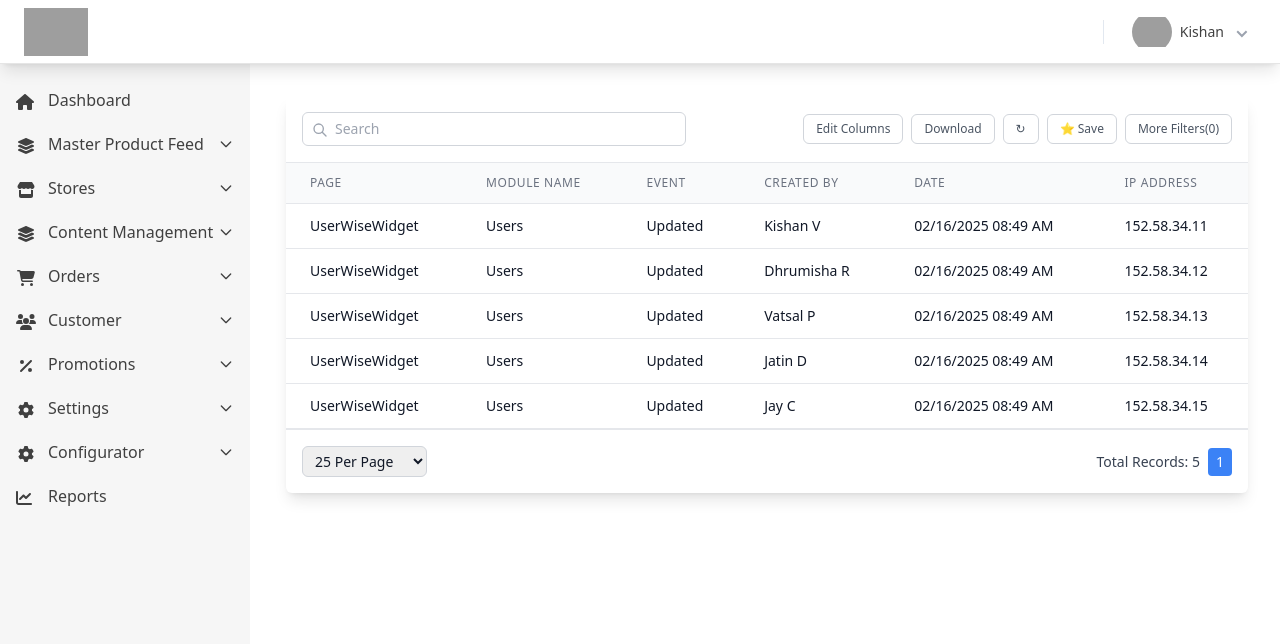
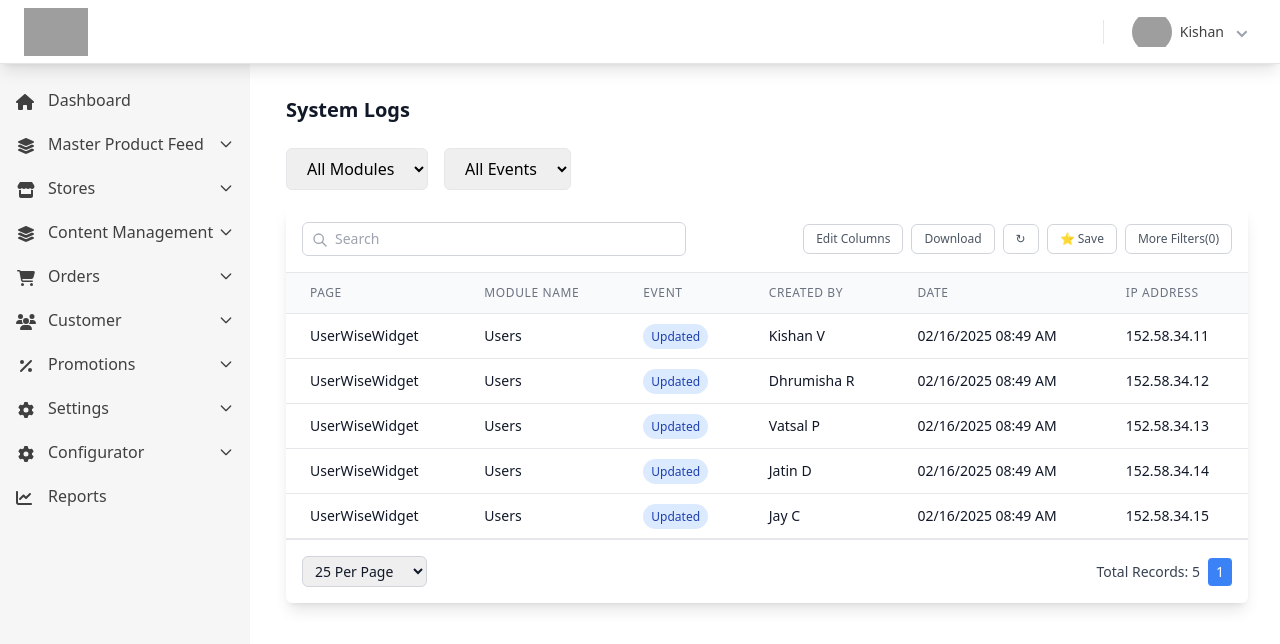
Before and after one commit to Kishan-Vadaliya/LanoRevAmp, a Next.js app in the folder frontend/: page /admin/settings/system-log in a window 1280 px wide. Shown: the top 644 px of the page. Built offline with nearby package versions, Linux system fonts and the light colour scheme; grey boxes are pictures that could not be loaded.

Commit message:
refactor: implement reusable FilterSelect and TableFilters components, enhance layout with PageLayout in user and role management pages

```diff
--- a/frontend/src/admin-pages/settingRole/page.tsx
+++ b/frontend/src/admin-pages/settingRole/page.tsx
@@ -2,6 +2,8 @@
 import React, { useState } from "react";
 import { createColumnHelper } from "@tanstack/react-table";
 import CustomTable from "../../components/CustomTable/CustomTable";
+import PageLayout from "../../components/common/PageLayout";
+import TableFilters from "../../components/common/TableFilters";
 
 interface Role {
   name: string;
@@ -36,6 +38,19 @@ export default function Roles() {
       status: "Active",
     },
   ]);
+
+  const [searchQuery, setSearchQuery] = useState("");
+  const [statusFilter, setStatusFilter] = useState("all");
+
+  const filteredData = data.filter((role) => {
+    const matchesSearch =
+      role.name.toLowerCase().includes(searchQuery.toLowerCase()) ||
+      role.description.toLowerCase().includes(searchQuery.toLowerCase());
+
+    const matchesStatus = statusFilter === "all" || role.status === statusFilter;
+
+    return matchesSearch && matchesStatus;
+  });
 
   const columns = [
     columnHelper.accessor("name", {
@@ -83,21 +98,30 @@ export default function Roles() {
   ];
 
   return (
-    <div className="px-4 sm:px-6 lg:px-8 py-8 w-full max-w-full">
-      <div className="sm:flex sm:items-center mb-6">
-        <div className="sm:flex-auto">
-          <h1 className="text-xl font-semibold text-gray-900">Roles</h1>
-        </div>
-        <div className="mt-4 sm:mt-0 sm:ml-16 sm:flex-none">
-          <button
-            type="button"
-            className="inline-flex items-center justify-center rounded-md border border-transparent bg-blue-500 px-4 py-2 text-sm font-medium text-white shadow-sm hover:bg-blue-600"
-          >
-            Create Roles
-          </button>
-        </div>
-      </div>
-      <CustomTable<Role> columns={columns} data={data} />
-    </div>
+    <PageLayout
+      title="Roles"
+      actionButton={{
+        text: "Create Roles",
+        onClick: () => {/* handle create */},
+      }}
+    >
+      <TableFilters
+        searchQuery={searchQuery}
+        onSearchChange={setSearchQuery}
+        searchPlaceholder="Search by role name..."
+        filters={{
+          status: {
+            value: statusFilter,
+            onChange: setStatusFilter,
+            label: "All Status",
+            options: [
+              { value: "Active", label: "Active" },
+              { value: "Inactive", label: "Inactive" },
+            ],
+          },
+        }}
+      />
+      <CustomTable<Role> columns={columns} data={filteredData} />
+    </PageLayout>
   );
 }
--- a/frontend/src/admin-pages/settingSystemLogs/page.tsx
+++ b/frontend/src/admin-pages/settingSystemLogs/page.tsx
@@ -2,6 +2,8 @@
 import React, { useState } from "react";
 import { createColumnHelper } from "@tanstack/react-table";
 import CustomTable from "../../components/CustomTable/CustomTable";
+import PageLayout from "../../components/common/PageLayout";
+import TableFilters from "../../components/common/TableFilters";
 
 interface SystemLog {
   page: string;
@@ -60,30 +62,88 @@ export default function SystemLogs() {
 
   ]);
 
+  const [searchQuery, setSearchQuery] = useState("");
+  const [moduleFilter, setModuleFilter] = useState("all");
+  const [eventFilter, setEventFilter] = useState("all");
+
+  const filteredData = data.filter((log) => {
+    const matchesSearch =
+      log.page.toLowerCase().includes(searchQuery.toLowerCase()) ||
+      log.createdBy.toLowerCase().includes(searchQuery.toLowerCase());
+
+    const matchesModule = moduleFilter === "all" || log.moduleName === moduleFilter;
+    const matchesEvent = eventFilter === "all" || log.event === eventFilter;
+
+    return matchesSearch && matchesModule && matchesEvent;
+  });
+
   const columns = [
     columnHelper.accessor("page", {
       header: "PAGE",
+      cell: (info) => info.getValue(),
     }),
     columnHelper.accessor("moduleName", {
       header: "MODULE NAME",
+      cell: (info) => info.getValue(),
     }),
     columnHelper.accessor("event", {
       header: "EVENT",
+      cell: (info) => (
+        <span className={`px-2 py-1 rounded-full text-xs ${
+          info.getValue() === 'Updated'
+            ? 'bg-blue-100 text-blue-800'
+            : 'bg-gray-100 text-gray-800'
+        }`}>
+          {info.getValue()}
+        </span>
+      ),
     }),
     columnHelper.accessor("createdBy", {
       header: "CREATED BY",
+      cell: (info) => info.getValue(),
     }),
     columnHelper.accessor("date", {
       header: "DATE",
+      cell: (info) => info.getValue(),
     }),
     columnHelper.accessor("ipAddress", {
       header: "IP ADDRESS",
+      cell: (info) => info.getValue(),
     }),
   ];
 
   return (
-    <div className="px-4 sm:px-6 lg:px-8 py-8 w-full max-w-full">
-      <CustomTable columns={columns} data={data} />
-    </div>
+    <PageLayout
+      title="System Logs"
+    >
+      <TableFilters
+        searchQuery={searchQuery}
+        onSearchChange={setSearchQuery}
+        searchPlaceholder="Search by page or user..."
+        filters={{
+          module: {
+            value: moduleFilter,
+            onChange: setModuleFilter,
+            label: "All Modules",
+            options: [
+              { value: "Users", label: "Users" },
+              { value: "Roles", label: "Roles" },
+              { value: "Settings", label: "Settings" },
+            ],
+          },
+          event: {
+            value: eventFilter,
+            onChange: setEventFilter,
+            label: "All Events",
+            options: [
+              { value: "Updated", label: "Updated" },
+              { value: "Created", label: "Created" },
+              { value: "Deleted", label: "Deleted" },
+            ],
+          },
+        }}
+      />
+      <CustomTable<SystemLog> columns={columns} data={filteredData} />
+    </PageLayout>
   );
 }
--- a/frontend/src/admin-pages/settingUser/page.tsx
+++ b/frontend/src/admin-pages/settingUser/page.tsx
@@ -2,6 +2,8 @@
 import React, { useState } from "react";
 import { createColumnHelper } from "@tanstack/react-table";
 import CustomTable from "../../components/CustomTable/CustomTable";
+import PageLayout from "../../components/common/PageLayout";
+import TableFilters from "../../components/common/TableFilters";
 
 interface User {
   name: string;
@@ -117,50 +119,39 @@ export default function Users() {
   ];
 
   return (
-    <div className="px-4 sm:px-6 lg:px-8 py-8 w-full max-w-full">
-      <div className="sm:flex sm:items-center mb-6">
-        <div className="sm:flex-auto">
-          <h1 className="text-xl font-semibold text-gray-900">Users</h1>
-        </div>
-        <div className="mt-4 sm:mt-0 sm:ml-16 sm:flex-none">
-          <button
-            type="button"
-            className="inline-flex items-center justify-center rounded-md border border-transparent bg-blue-500 px-4 py-2 text-sm font-medium text-white shadow-sm hover:bg-blue-600"
-          >
-            Invite Users
-          </button>
-        </div>
-      </div>
-
-      <div className="mb-4 flex flex-col sm:flex-row gap-4">
-        <input
-          type="text"
-          placeholder="Search by name or email..."
-          value={searchQuery}
-          onChange={(e) => setSearchQuery(e.target.value)}
-          className="px-4 py-2 border rounded-md flex-grow"
-        />
-        <select
-          value={roleFilter}
-          onChange={(e) => setRoleFilter(e.target.value)}
-          className="px-4 py-2 border rounded-md"
-        >
-          <option value="all">All Roles</option>
-          <option value="Admin">Admin</option>
-          <option value="Super Admin">Super Admin</option>
-        </select>
-        <select
-          value={statusFilter}
-          onChange={(e) => setStatusFilter(e.target.value)}
-          className="px-4 py-2 border rounded-md"
-        >
-          <option value="all">All Status</option>
-          <option value="Active">Active</option>
-          <option value="Inactive">Inactive</option>
-        </select>
-      </div>
-
+    <PageLayout
+      title="Users"
+      actionButton={{
+        text: "Invite Users",
+        onClick: () => {/* handle invite */},
+      }}
+    >
+      <TableFilters
+        searchQuery={searchQuery}
+        onSearchChange={setSearchQuery}
+        searchPlaceholder="Search by name or email..."
+        filters={{
+          role: {
+            value: roleFilter,
+            onChange: setRoleFilter,
+            label: "All Roles",
+            options: [
+              { value: "Admin", label: "Admin" },
+              { value: "Super Admin", label: "Super Admin" },
+            ],
+          },
+          status: {
+            value: statusFilter,
+            onChange: setStatusFilter,
+            label: "All Status",
+            options: [
+              { value: "Active", label: "Active" },
+              { value: "Inactive", label: "Inactive" },
+            ],
+          },
+        }}
+      />
       <CustomTable<User> columns={columns} data={filteredData} />
-    </div>
+    </PageLayout>
   );
 }
--- /dev/null
+++ b/frontend/src/components/common/FilterSelect.tsx
@@ -0,0 +1,39 @@
+import React from "react";
+
+interface FilterOption {
+  value: string;
+  label: string;
+}
+
+interface FilterSelectProps {
+  value: string;
+  onChange: (value: string) => void;
+  options: FilterOption[];
+  label: string;
+  className?: string;
+}
+
+const FilterSelect: React.FC<FilterSelectProps> = ({
+  value,
+  onChange,
+  options,
+  label,
+  className = "",
+}) => {
+  return (
+    <select
+      value={value}
+      onChange={(e) => onChange(e.target.value)}
+      className={`px-4 py-2 border rounded-md ${className}`}
+    >
+      <option value="all">{label}</option>
+      {options.map((option) => (
+        <option key={option.value} value={option.value}>
+          {option.label}
+        </option>
+      ))}
+    </select>
+  );
+};
+
+export default FilterSelect;
--- /dev/null
+++ b/frontend/src/components/common/PageLayout.tsx
@@ -0,0 +1,44 @@
+import React, { ReactNode } from "react";
+
+interface PageLayoutProps {
+  title?: string;
+  children: ReactNode;
+  actionButton?: {
+    text: string;
+    onClick: () => void;
+  };
+}
+
+const PageLayout: React.FC<PageLayoutProps> = ({
+  title,
+  children,
+  actionButton
+}) => {
+  return (
+    <div className="px-4 sm:px-6 lg:px-8 py-8 w-full max-w-full">
+      {(title || actionButton) && (
+        <div className="sm:flex sm:items-center mb-6">
+          {title && (
+            <div className="sm:flex-auto">
+              <h1 className="text-xl font-semibold text-gray-900">{title}</h1>
+            </div>
+          )}
+          {actionButton && (
+            <div className="mt-4 sm:mt-0 sm:ml-16 sm:flex-none">
+              <button
+                type="button"
+                onClick={actionButton.onClick}
+                className="inline-flex items-center justify-center rounded-md border border-transparent bg-blue-500 px-4 py-2 text-sm font-medium text-white shadow-sm hover:bg-blue-600"
+              >
+                {actionButton.text}
+              </button>
+            </div>
+          )}
+        </div>
+      )}
+      {children}
+    </div>
+  );
+};
+
+export default PageLayout;
--- /dev/null
+++ b/frontend/src/components/common/TableFilters.tsx
@@ -0,0 +1,42 @@
+import React from "react";
+import FilterSelect from "./FilterSelect";
+
+interface FilterOption {
+  value: string;
+  label: string;
+}
+
+interface TableFiltersProps {
+  searchQuery: string;
+  onSearchChange: (value: string) => void;
+  searchPlaceholder?: string;
+  filters?: {
+    [key: string]: {
+      value: string;
+      onChange: (value: string) => void;
+      options: FilterOption[];
+      label: string;
+    };
+  };
+}
+
+const TableFilters: React.FC<TableFiltersProps> = ({
+  filters = {},
+}) => {
+  return (
+    <div className="mb-4 flex flex-col sm:flex-row gap-4">
+
+      {Object.entries(filters).map(([key, filter]) => (
+        <FilterSelect
+          key={key}
+          value={filter.value}
+          onChange={filter.onChange}
+          options={filter.options}
+          label={filter.label}
+        />
+      ))}
+    </div>
+  );
+};
+
+export default TableFilters;
```
